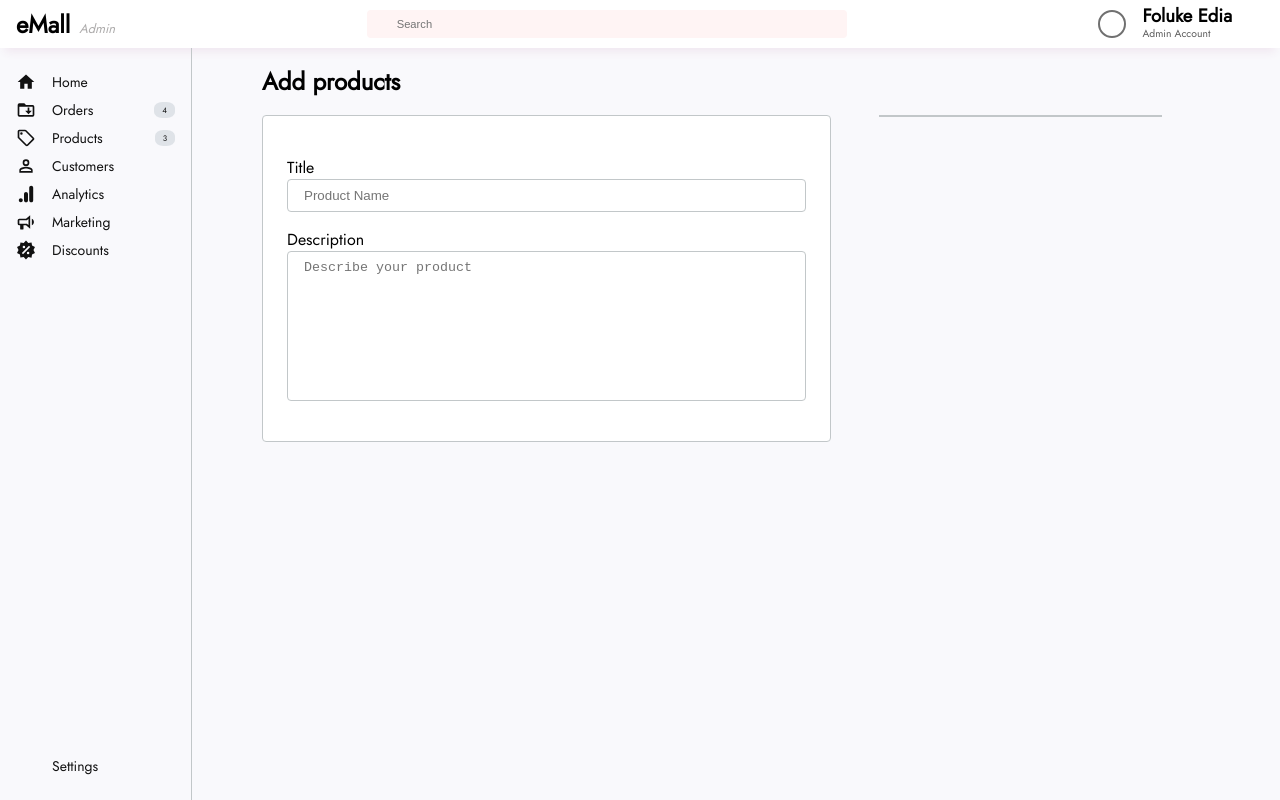
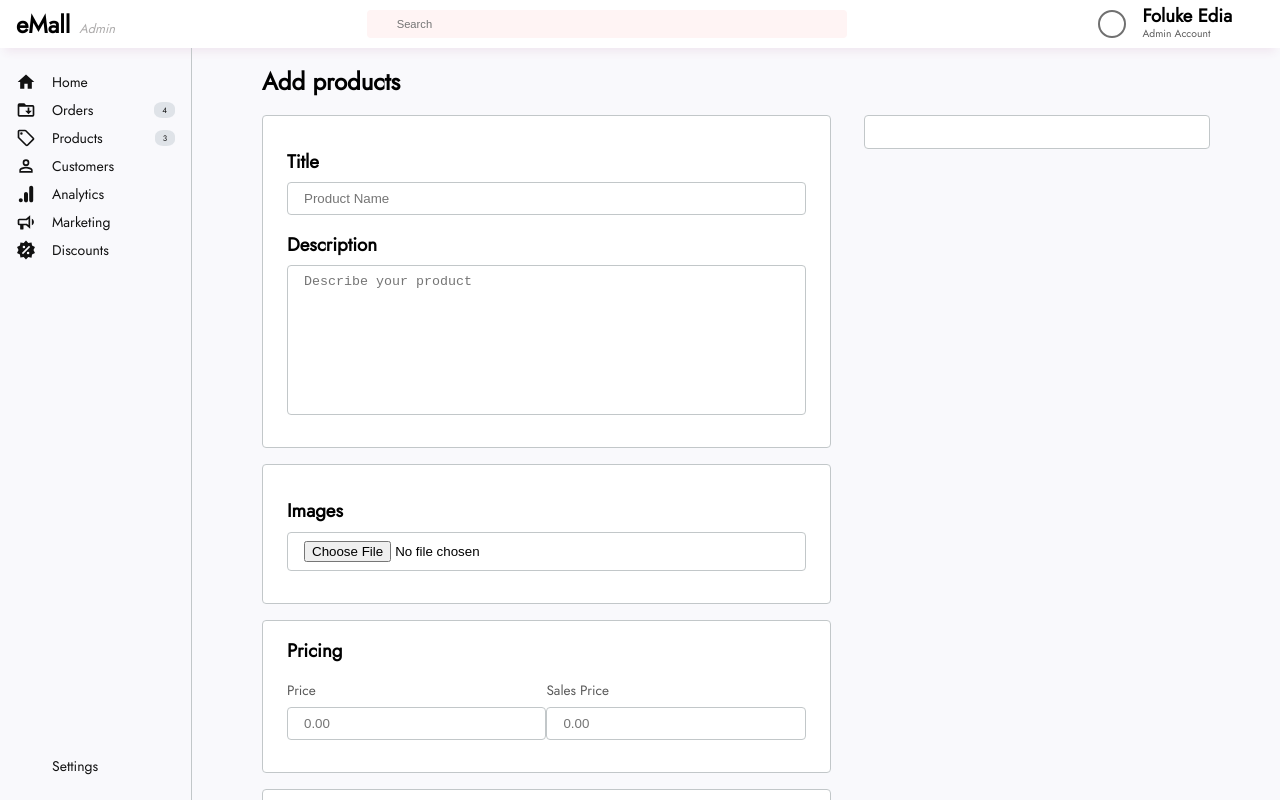
Before and after one commit to mrtoluadesina/garahub-admin, a React (Create React App) app: page /products/add in a window 1280 px wide. Built offline with nearby package versions, Linux system fonts and the light colour scheme.

Commit message:
wrap add product markup with form element

```diff
--- a/src/Views/Products/add.js
+++ b/src/Views/Products/add.js
@@ -1,7 +1,7 @@
 import React from "react";
 import Card from "../../Components/Card";
 
-import './styles.scss';
+import "./styles.scss";
 import Input from "../../Components/Input";
 import TextArea from "../../Components/TextArea";
 
@@ -10,27 +10,51 @@ export default props => {
     <div className="add-product-section">
       <div className="container">
         <h2>Add products</h2>
-        <div className="row">
-          <div className="col _big">
-            <form className="form">
+        <form className="form">
+          <div className="row">
+            <div className="col _big">
               <Card>
                 <div className="form-group">
-                  <label>Title</label>
+                  <h3>Title</h3>
                   <Input type="text" placeholder="Product Name" />
                 </div>
                 <div className="form-group">
-                  <label>Description</label>
+                  <h3>Description</h3>
                   <TextArea placeholder="Describe your product" />
                 </div>
               </Card>
-            </form>
+              <Card>
+                <div className="form-group">
+                  <h3>Images</h3>
+                  <Input type="file" />
+                </div>
+              </Card>
+              <Card>
+                <h3>Pricing</h3>
+                <div className="row">
+                  <div className="form-group">
+                    <label>Price</label>
+                    <Input type="number" placeholder="0.00" />
+                  </div>
+                  <div className="form-group">
+                    <label>Sales Price</label>
+                    <Input type="number" placeholder="0.00" />
+                  </div>
+                </div>
+              </Card>
+              <Card>
+                <h3>Inventory</h3>
+                <div className="form-group">
+                  <label>Stock</label>
+                  <Input type="number" placeholder="0" />
+                </div>
+              </Card>
+            </div>
+            <div className="col _small">
+              <Card></Card>
+            </div>
           </div>
-          <div className="col _small">
-            <Card>
-
-            </Card>
-          </div>
-        </div>
+        </form>
       </div>
     </div>
   );
--- a/src/Views/Products/styles.scss
+++ b/src/Views/Products/styles.scss
@@ -1,4 +1,4 @@
-@import '../../_variables';
+@import "../../_variables";
 
 .products-section {
   display: flex;
@@ -15,25 +15,35 @@
     max-width: 980px;
     padding: 1rem;
     align-items: flex-start;
+    .form {
+      width: 100%;
       .row {
         display: flex;
         width: 100%;
         .col {
           &._big {
-          flex: 0 0 60%
+            flex: 0 0 60%;
           }
           &._small {
-          flex: 0 0 40%;
+            flex: 0 0 36.5%;
+            margin-left: 3.5%;
           }
-        .form {
           .card {
             margin: 1rem 0;
-            padding: 1.5rem;
+            padding: 1rem 1.5rem;
             border-radius: 4px;
             .form-group {
               display: flex;
               flex-direction: column;
               margin: 1rem 0;
+              width: 100%;
+              h3 {
+                margin-bottom: 0.45rem;
+              }
+              label {
+                margin-bottom: 0.45rem;
+                font-size: 0.85rem;
+                opacity: 0.65;
               }
             }
           }
@@ -41,3 +51,4 @@
       }
     }
   }
+}
```
Lines whose indentation alone changed are shown as unchanged.
